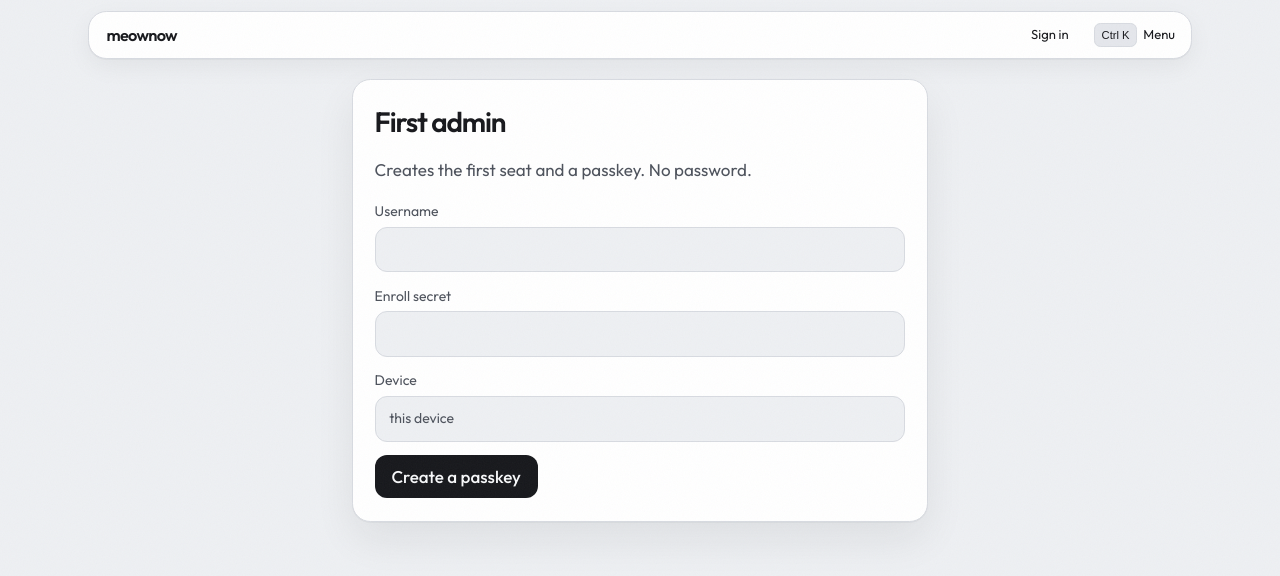
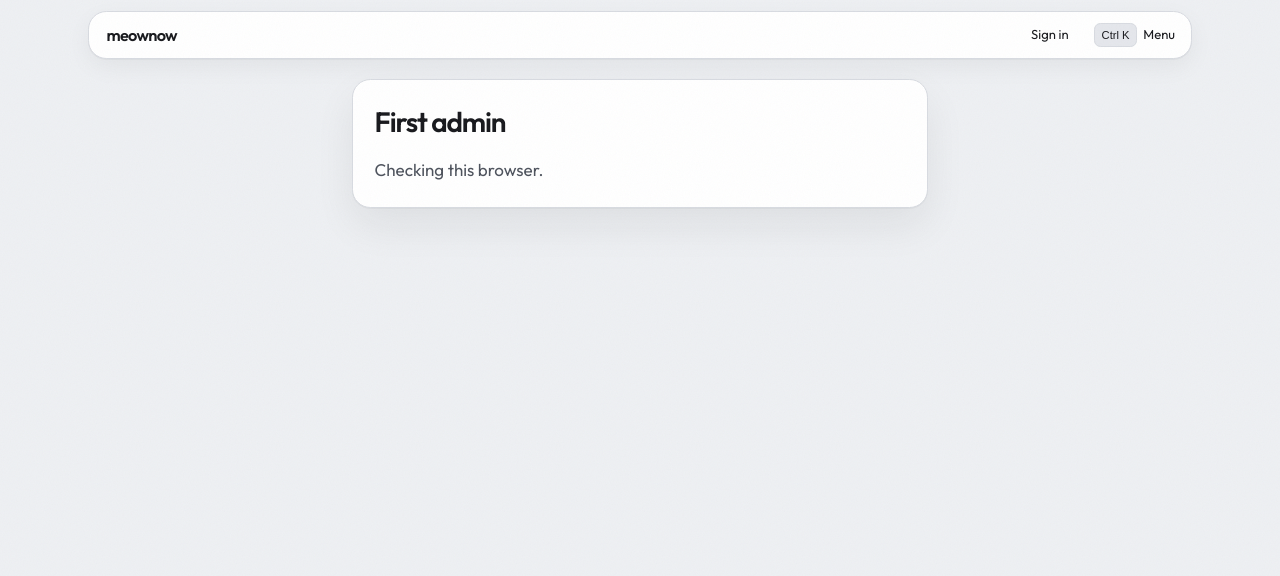
Before and after one commit to CodeDotJS/meownow, a Next.js app in the folder apps/web/: page /enroll in a window 1280 px wide. Shown: the top 576 px of the page. Built offline with nearby package versions, Linux system fonts and the light colour scheme; no server answers; a web font is replaced by a local one.

Commit message:
feat: keep first-admin enroll off a signed-in browser
That form is only for an empty seat.

```diff
--- a/apps/web/app/enroll/page.tsx
+++ b/apps/web/app/enroll/page.tsx
@@ -4,14 +4,31 @@ import { startRegistration } from "@simplewebauthn/browser";
 import { type FormEvent, useState } from "react";
 import { errorCode, postJson } from "@/lib/client/http";
 import { Panel } from "@/lib/ui/panel";
+import { AlreadyHere, SessionLoading, useBrowserSession } from "@/lib/ui/session";
 import { Status } from "@/lib/ui/status";
 
 export default function EnrollPage() {
+	const { ready, me } = useBrowserSession();
 	const [handle, setHandle] = useState("");
 	const [secret, setSecret] = useState("");
 	const [deviceLabel, setDeviceLabel] = useState("this device");
 	const [status, setStatus] = useState<string | null>(null);
 	const [busy, setBusy] = useState(false);
+
+	if (!ready) {
+		return (
+			<main>
+				<SessionLoading title="First admin" />
+			</main>
+		);
+	}
+	if (me) {
+		return (
+			<main>
+				<AlreadyHere title="You're already in" lead={`Signed in as ${me.handle}.`} />
+			</main>
+		);
+	}
 
 	async function onSubmit(event: FormEvent) {
 		event.preventDefault();
```
